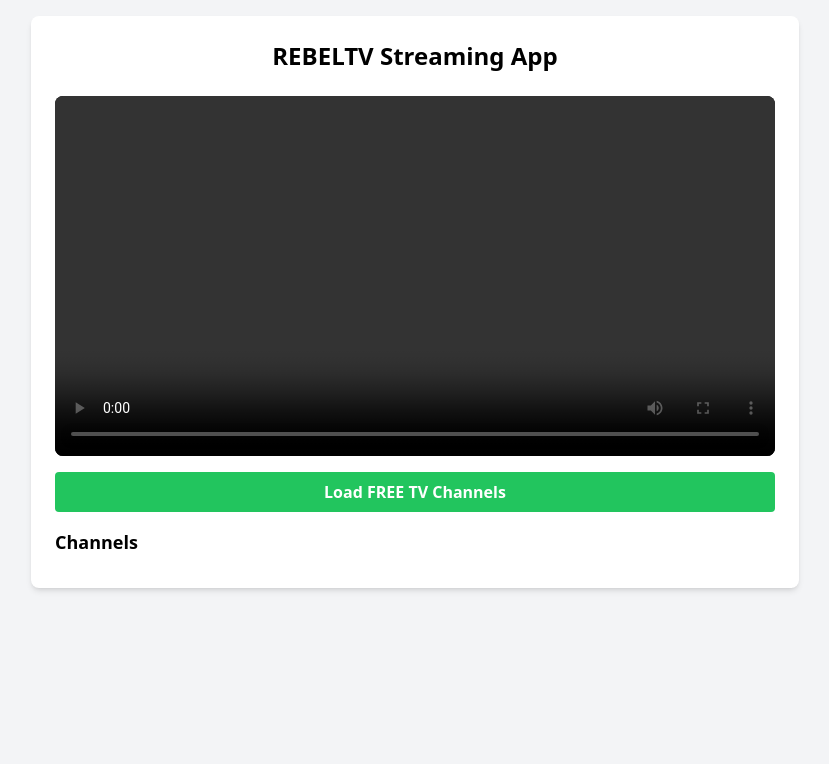
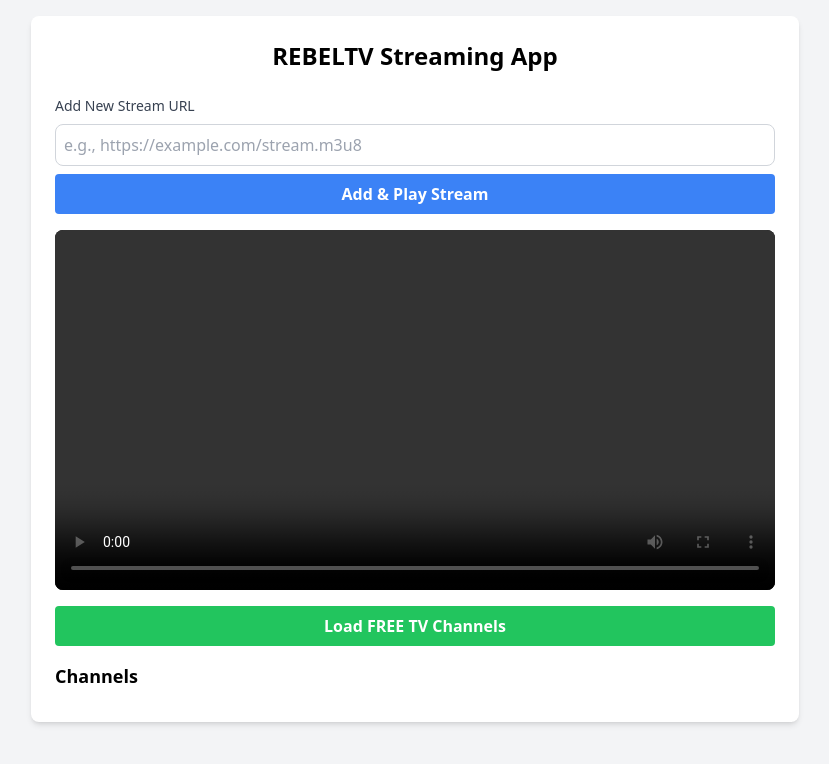
Before and after one commit to AllanKayz/rebeltv, a plain HTML site: page index.html in a window 1280 px wide. Shown: the whole page, without its empty margins (225-1054 px from the left). Drawn offline with nearby package versions, Linux system fonts and the light colour scheme.

Commit message:
Update index.html

```diff
--- a/index.html
+++ b/index.html
@@ -10,6 +10,21 @@
 <body class="bg-gray-100 min-h-screen flex flex-col items-center p-4">
   <div class="w-full max-w-3xl bg-white rounded-lg shadow-md p-6">
     <h1 class="text-2xl font-bold text-center mb-6">REBELTV Streaming App</h1>
+
+<!-- Add Stream Section -->
+<div class="mb-4">
+  <label for="new-stream-url" class="block text-sm font-medium text-gray-700 mb-2">Add New Stream URL</label>
+  <input
+    id="new-stream-url"
+    type="text"
+    placeholder="e.g., https://example.com/stream.m3u8"
+    class="w-full border border-gray-300 rounded-lg p-2 mb-2" />
+  <button
+    id="add-stream-btn"
+    class="w-full bg-blue-500 text-white font-bold py-2 px-4 rounded hover:bg-blue-600 transition">
+    Add & Play Stream
+  </button>
+</div>
 
     <!-- Video Player -->
     <div class="mb-4">
```
